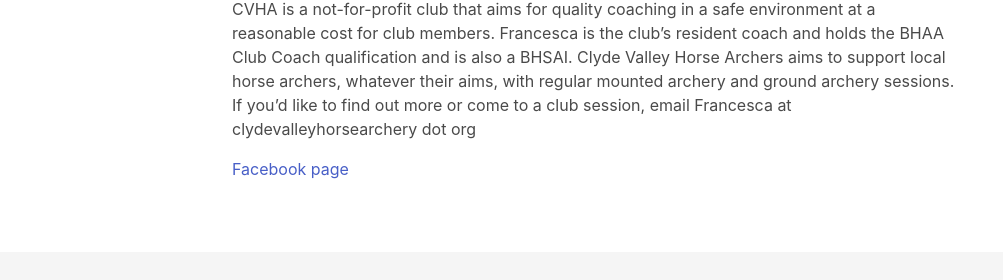
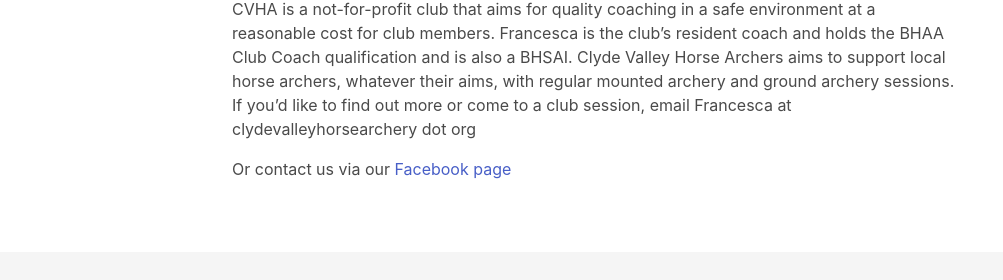
Before and after one commit to midtownsystems/clydevalleyhorsearchers, an Eleventy site: page src/welcome.md in a window 1280 px wide. Shown: the part 906-1186 px from the top of the page, 0-1003 px from the left. Built offline with nearby package versions, Linux system fonts and the light colour scheme; Eleventy itself is replaced by a stand-in of ours; files that its build step writes are made by us from their sources.

Commit message:
Contact updates

```diff
--- a/src/welcome.md
+++ b/src/welcome.md
@@ -10,4 +10,4 @@
 CVHA is a not-for-profit club that aims for quality coaching in a safe environment at a reasonable cost for club members. Francesca is the club’s resident coach and holds the BHAA Club Coach qualification and is also a BHSAI. Clyde Valley Horse Archers aims to support local horse archers, whatever their aims, with regular mounted archery and ground archery sessions.
 If you’d like to find out more or come to a club session, email Francesca at clydevalleyhorsearchery dot org
 
-[Facebook page](https://m.facebook.com/profile.php?id=100092105130986&eav=AfYaEyRFLDE8B4r0Xgs4ujz_xHkf-kHR7O-IVTLB9Pu-y2qIgIrZfYPGgGEDN2b3K24&tsid=0.8913046025426908&source=result)
+Or contact us via our [Facebook page](https://m.facebook.com/profile.php?id=100092105130986&eav=AfYaEyRFLDE8B4r0Xgs4ujz_xHkf-kHR7O-IVTLB9Pu-y2qIgIrZfYPGgGEDN2b3K24&tsid=0.8913046025426908&source=result)
```
